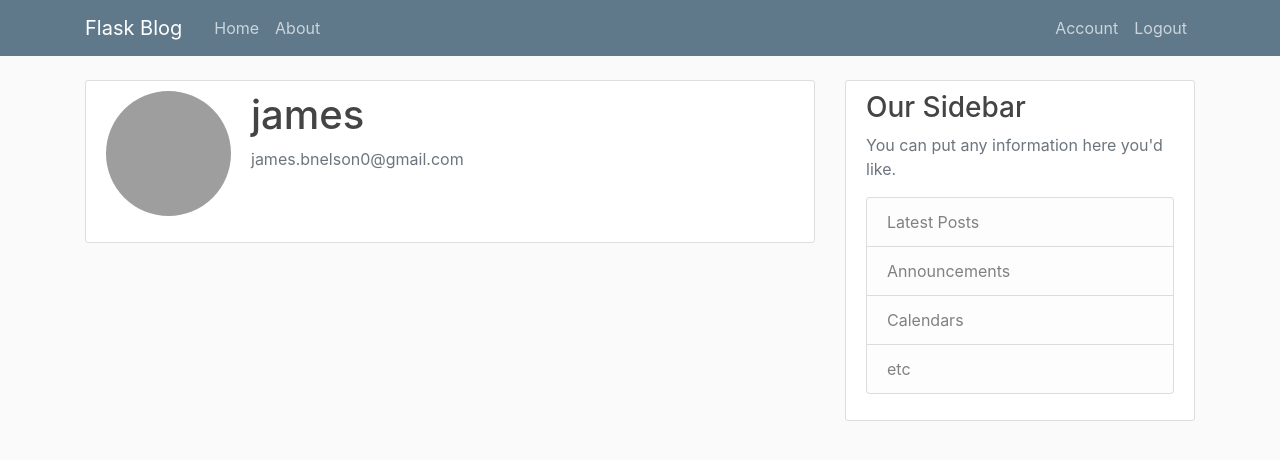
After one commit to jbnelson0/flaskBlog, a Flask app: page /account in a window 1280 px wide. The commit adds this page. Shown: the top 460 px of the page. Run offline with Flask 2, Linux system fonts and the light colour scheme; a user stored in the database is signed in; some libraries are stand-ins or nearby versions; grey boxes are pictures that could not be loaded.

Commit message:
fix redirects and login auth

```diff
--- a/flaskblog/__init__.py
+++ b/flaskblog/__init__.py
@@ -1,6 +1,7 @@
 from flask import Flask
 from flask_sqlalchemy import SQLAlchemy
 from flask_bcrypt import Bcrypt
+from flask_login import LoginManager
 
 
 app = Flask(__name__)
@@ -9,5 +10,10 @@
 db = SQLAlchemy(app)
 #init encryption for reg/log in
 bcrypt = Bcrypt(app)
+#login/logout management
+login_manager = LoginManager(app)
+login_manager.login_view = 'login'
+#fix bootstrap class on flash message for login required
+login_manager.login_message_category = 'info'
 
 from flaskblog import routes
--- a/flaskblog/routes.py
+++ b/flaskblog/routes.py
@@ -1,7 +1,8 @@
-from flask import render_template, url_for, flash, redirect
+from flask import render_template, url_for, flash, redirect, request
 from flaskblog import app, db, bcrypt
 from flaskblog.forms import RegistrationForm, LoginForm
 from flaskblog.models import User, Post
+from flask_login import login_user, current_user, logout_user, login_required
 
 
 posts = [
@@ -31,6 +32,8 @@
 
 @app.route("/register", methods=['GET', 'POST'])
 def register():
+    if current_user.is_authenticated:
+        return redirect(url_for('home'))
     form = RegistrationForm()
     #check form valid
     if form.validate_on_submit():
@@ -46,11 +49,29 @@
 
 @app.route("/login", methods=['GET', 'POST'])
 def login():
+    if current_user.is_authenticated:
+        return redirect(url_for('home'))
     form = LoginForm()
     if form.validate_on_submit():
-        if form.email.data == 'admin@blog.com' and form.password.data == 'password':
-            flash('You have been logged in!', 'success')
-            return redirect(url_for('home'))
+        #check db to validate email
+        user = User.query.filter_by(email=form.email.data).first()
+        #check password in db/hash matches
+        if user and bcrypt.check_password_hash(user.password, form.password.data):
+            #set user as logged in
+            login_user(user, remember=form.remember.data)
+            #next param from url (to go back to this page after login required error)
+            next_page = request.args.get('next')
+            return redirect(next_page) if next_page else redirect(url_for('home'))
         else:
-            flash('Login Unsuccessful. Please check Username and Password', 'danger')
+            flash('Login Unsuccessful. Please check email and Password', 'danger')
     return render_template('login.html', title='Login', form=form)
+
+@app.route("/logout")
+def logout():
+    logout_user()
+    return redirect(url_for('home'))
+
+@app.route("/account")
+@login_required
+def account():
+    return render_template('account.html', title='Account')
--- /dev/null
+++ b/flaskblog/templates/account.html
@@ -0,0 +1,13 @@
+{% extends "layout.html" %}
+{% block content %}
+  <div class="content-section">
+    <div class="media">
+      <img class="rounded-circle account-img" src="userimage.jpg">
+      <div class="media-body">
+        <h2 class="account-heading">{{ current_user.username }}</h2>
+        <p class="text-secondary">{{ current_user.email }}</p>
+      </div>
+    </div>
+    <!-- FORM HERE -->
+  </div>
+{% endblock content %}
--- a/flaskblog/templates/layout.html
+++ b/flaskblog/templates/layout.html
@@ -29,8 +29,14 @@
             </div>
             <!-- Navbar Right Side -->
             <div class="navbar-nav">
-              <a class="nav-item nav-link" href="{{ url_for('login') }}">Login</a>
-              <a class="nav-item nav-link" href="{{ url_for('register') }}">Register</a>
+              <!-- check if auth, then add logout/remove login + register -->
+              {% if current_user.is_authenticated %}
+                <a class="nav-item nav-link" href="{{ url_for('account') }}">Account</a>
+                <a class="nav-item nav-link" href="{{ url_for('logout') }}">Logout</a>
+              {% else %}
+                <a class="nav-item nav-link" href="{{ url_for('login') }}">Login</a>
+                <a class="nav-item nav-link" href="{{ url_for('register') }}">Register</a>
+              {% endif %}
             </div>
           </div>
         </div>
```
Also changed, not shown: flaskblog/forms.py (+12 -1 lines), flaskblog/models.py (+7 -2 lines).
